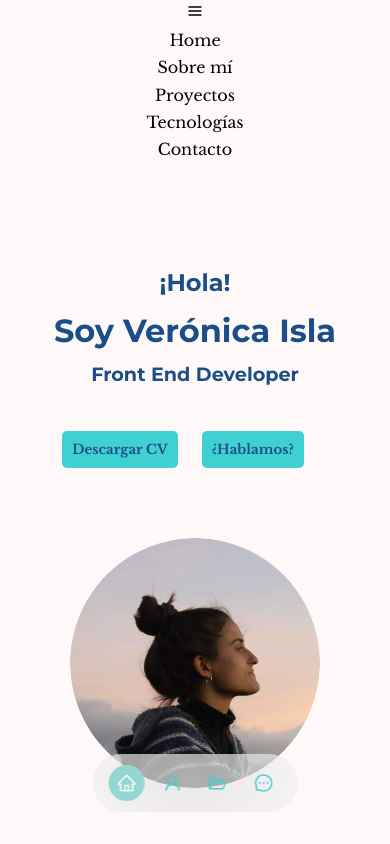
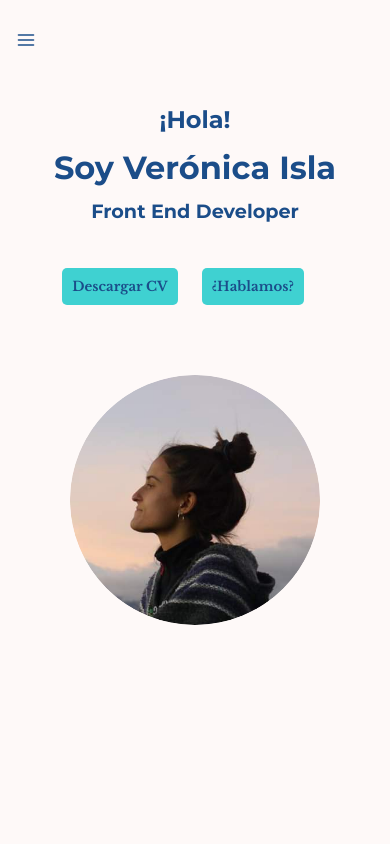
Before and after one commit to veroisla/Portfolio, a React (Create React App) app: page / in a window 390 px wide. Shown: the top 844 px of the page. Built offline with nearby package versions, Linux system fonts and the light colour scheme.

Commit message:
added a new nav in mobile version

```diff
--- a/src/components/App.js
+++ b/src/components/App.js
@@ -10,10 +10,12 @@ import About from './About';
 import Proyects from './Proyects';
 import Skills from './Skills';
 import Footer from './Footer';
+import NavAside from './NavAside';
 
 function App() {
   return (
     <>
+      <NavAside />
       <Header />
       <About />
       <Proyects />
--- a/src/components/Footer.js
+++ b/src/components/Footer.js
@@ -8,8 +8,8 @@ import { AiOutlineArrowUp } from 'react-icons/ai';
 
 function Footer(params) {
   return (
-    <footer className="footer">
-      <div className="footer__arrowAndContact">
+    <footer className="footer" id="footer">
+      {/* <div className="footer__arrowAndContact">
         <button type="button" className="footer__btn">
           <a
             className="footer__link"
@@ -23,7 +23,7 @@ function Footer(params) {
         <a href="#home" className="footer__arrowUp">
           <AiOutlineArrowUp />
         </a>
-      </div>
+      </div> */}
       <div className="footer__social">
         {' '}
         <a
--- a/src/components/Header.js
+++ b/src/components/Header.js
@@ -2,7 +2,6 @@ import '../styles/Core/Reset.scss';
 import '../styles/Core/Variables.scss';
 import '../styles/Components/Header.scss';
 import Nav1 from '../components/Nav1';
-import NavMobile from './NavMobile';
 import CV from '../CV.pdf';
 import YO from '../images/YO.jpg.png';
 
@@ -10,7 +9,6 @@ function Header() {
   return (
     <header className="header" id="home">
       <Nav1 />
-      <NavMobile />
 
       <div className="header__infoAndButtons">
         {' '}
--- /dev/null
+++ b/src/components/NavAside.js
@@ -0,0 +1,74 @@
+import React, { useState } from 'react';
+import { Link } from 'react-router-dom';
+
+import '../styles/Core/Reset.scss';
+import '../styles/Core/Variables.scss';
+import '../styles/Components/NavAside.scss';
+
+import { FiMenu } from 'react-icons/fi';
+import { AiOutlineClose } from 'react-icons/ai';
+import { AiOutlineHome } from 'react-icons/ai';
+import { AiOutlineUser } from 'react-icons/ai';
+import { AiOutlineFolderOpen } from 'react-icons/ai';
+import { SiReact } from 'react-icons/si';
+import { AiOutlinePhone } from 'react-icons/ai';
+import { IconContext } from 'react-icons'; //--> Esto permite cambiar el estilo de todos los iconos de una sola vez
+
+const NavAside = () => {
+  const [sidebar, setSidebar] = useState(false);
+
+  const showSideBar = () => setSidebar(!sidebar);
+  return (
+    <>
+      {' '}
+      {/* <IconContext.Provider value={{ color: 'white' }}> */}
+      <div className="navbar">
+        <Link className="navbar__menuIcon" to="#">
+          <FiMenu onClick={showSideBar} />
+        </Link>
+      </div>
+      <nav className={sidebar ? 'nav-menu active' : 'nav-menu'}>
+        <ul className="nav-menu-items" onClick={showSideBar}>
+          <li className="navbar-toggle">
+            <AiOutlineClose className="nav-icons" />
+          </li>
+          <li className="nav-text">
+            <a href="#home">
+              {' '}
+              <AiOutlineHome className="nav-icons" />
+              Home
+            </a>
+          </li>
+          <li className="nav-text">
+            <a href="#about">
+              <AiOutlineUser className="nav-icons" />
+              Sobre mí
+            </a>
+          </li>
+          <li className="nav-text">
+            <a href="#proyects">
+              <AiOutlineFolderOpen className="nav-icons" />
+              Proyectos
+            </a>
+          </li>
+          <li className="nav-text">
+            <a href="#skills">
+              {' '}
+              <SiReact className="nav-icons" />
+              Tecnologías
+            </a>
+          </li>
+          <li className="nav-text">
+            <a href="#footer">
+              <AiOutlinePhone className="nav-icons" />
+              Contacto
+            </a>
+          </li>
+        </ul>
+      </nav>
+      {/* </IconContext.Provider> */}
+    </>
+  );
+};
+
+export default NavAside;
--- a/src/components/NavMobile.js
+++ /dev/null
@@ -1,22 +0,0 @@
-import React from 'react';
-import { useState } from 'react';
-import '../styles/Core/Reset.scss';
-import '../styles/Core/Variables.scss';
-import '../styles/Components/Menu.scss';
-import { FiMenu } from 'react-icons/fi';
-
-const NavMobile = () => {
-  const [menu, setMenu] = useState();
-  return (
-    <nav className="menu">
-      <FiMenu />
-      <p>Home</p>
-      <p>Sobre mí</p>
-      <p>Proyectos</p>
-      <p>Tecnologías</p>
-      <p>Contacto</p>
-    </nav>
-  );
-};
-
-export default NavMobile;
--- a/src/styles/Components/Menu.scss
+++ /dev/null
@@ -1,6 +0,0 @@
-@import '../Core/Reset.scss';
-@import "../Core/Variables.scss";
-
-.menu {
-
-}
--- a/src/styles/Components/Nav1.scss
+++ b/src/styles/Components/Nav1.scss
@@ -16,6 +16,7 @@
     gap: 0.6rem;
     border-radius: 3rem;
     backdrop-filter: blur(60px);
+    display: none;
 }
 
 .nav a{
@@ -40,3 +41,9 @@
     background-color: $--color-light-blue;
     color: $--color-white;
 }
+
+@media all and (min-width:768px) {
+    .nav {
+        display: flex;
+    }
+}
--- /dev/null
+++ b/src/styles/Components/NavAside.scss
@@ -0,0 +1,84 @@
+@import '../Core/Reset.scss';
+@import "../Core/Variables.scss";
+
+.nav-menu {
+    background-color: $--color-dark-blue;
+    width: 200px;
+    height: 100vh; //TODO:mirar para hacer más pequeño?
+    display: flex;
+    justify-content: center;
+    position: fixed;
+    top: 0;
+    left: -100%;
+    transition: 850ms;
+    background-color: $--color-light-blue;
+}
+
+.nav-menu.active {
+    left: 0;
+    transition: 350ms;
+}
+.navbar {
+    height: 40px;
+    display: flex;
+    justify-content: start;
+    align-items: center;
+    position: fixed;
+    top: 0;
+    width: 100%;
+    margin-top: 20px;
+
+    &__menuIcon {
+        margin-left: 1rem;
+        margin-top: 5px;
+        font-size: 20px;
+        background: none;
+        color: $--color-dark-blue;
+    }
+}
+
+
+
+.nav-text a {
+display: flex;
+justify-content: start;
+align-items: center;
+padding: 8px 0px 8px 16px;
+height: 60px;
+color: $--color-white;
+border-radius: 4px;
+color: $--color-dark-blue;
+
+&:active {
+    background-color: $--color-blue;
+    background-color: $--color-white;
+}
+}
+
+.nav-menu-items {
+    width: 100%;
+    padding: 8px;
+}
+
+.navbar-toggle {
+    background-color: $--color-dark-blue;
+    color: $--color-white;
+    color: $--color-dark-blue;
+    width: 100%;
+    height: 60px;
+    display: flex;
+    justify-content: end;
+    align-items: center;
+    font-size: 20px;
+    background-color: $--color-light-blue;
+}
+
+.nav-icons {
+    margin-right: 10px;
+    font-size: 20px;
+}
+
+@media all and (min-width:768px) {
+    .navbar {
+        display: none;}
+}
```
Also changed, not shown: src/images/YO.jpg.png.
